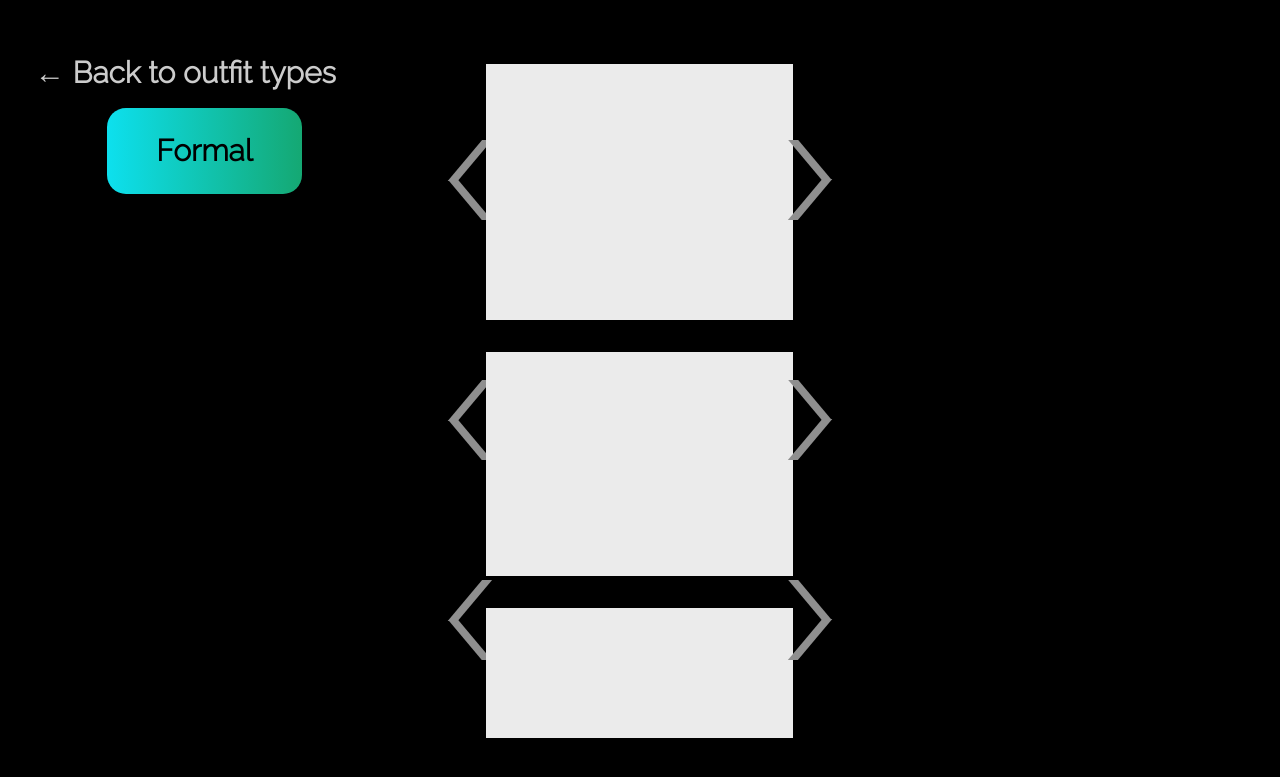
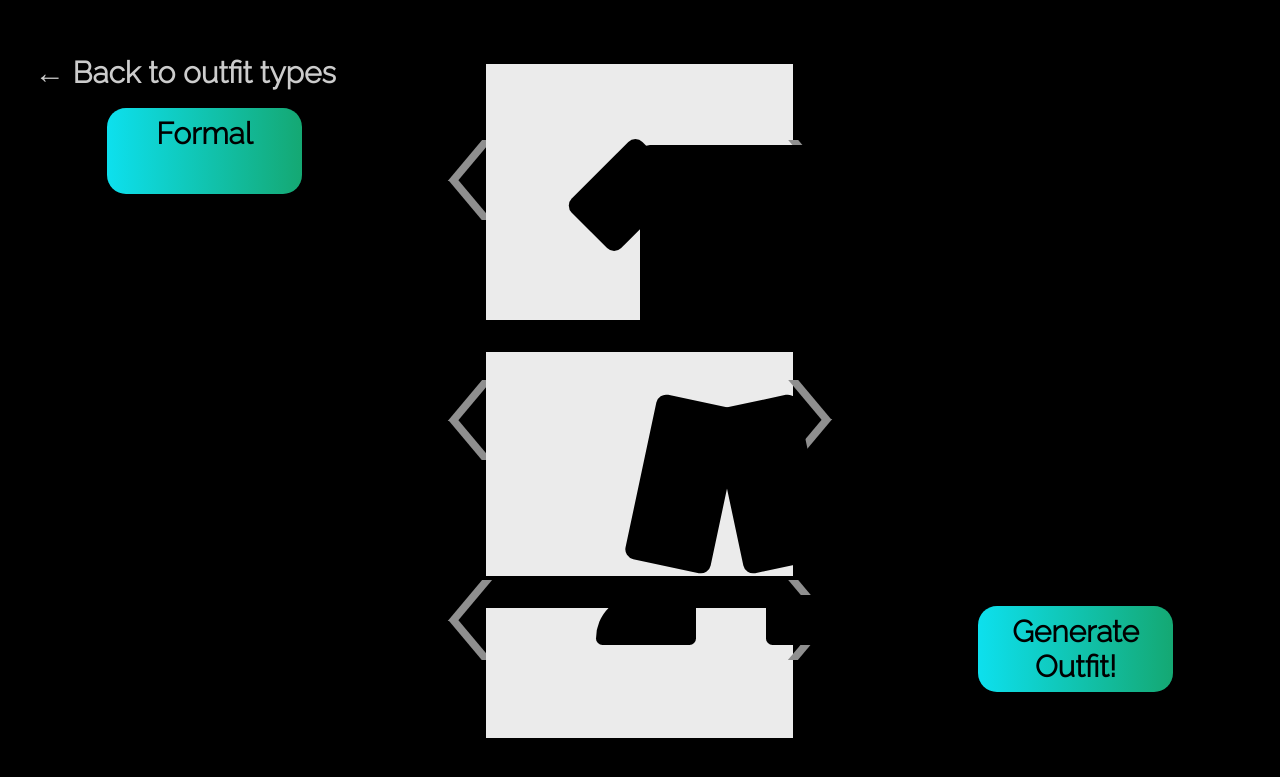
Before and after one commit to alexmatros/hackthenorth_2021, a Django app: page /generate-formal-outfit in a window 1280 px wide. Shown: the top 777 px of the page. Run offline with Django 3.2, Linux system fonts and the light colour scheme.

Commit message:
random outfit generator

```diff
--- a/outfit_generator/static/outfit_generator/outfit_generator.css
+++ b/outfit_generator/static/outfit_generator/outfit_generator.css
@@ -1,6 +1,12 @@
 @import url('https://fonts.googleapis.com/css2?family=Raleway:wght@300&display=swap');
 body {
     background-color: black;
+}
+
+:root {
+    --shirt-color: black;
+    --pants-color: black;
+    --shoes-color: black;
 }
 
 #back {
@@ -37,7 +43,42 @@ body {
 #style-txt {
     position: static;
     width: 171px;
-    height: 35px;
+    height: 70px;
+    left: 24.5px;
+    top: 37.5px;
+    font-family: Raleway;
+    font-style: normal;
+    font-weight: bold;
+    font-size: 30px;
+    line-height: 35px;
+    text-align: center;
+    color: #000000;
+    /* Inside Auto Layout */
+    flex: none;
+    order: 0;
+    flex-grow: 0;
+    margin: 0px 10px;
+}
+
+#generate-bg {
+    display: flex;
+    flex-direction: row;
+    justify-content: center;
+    align-items: center;
+    padding: 0px 76px;
+    position: absolute;
+    right: 8.33%;
+    left: 76.39%;
+    bottom: 13.48%;
+    top: 75.78%;
+    background: linear-gradient(90deg, #0DE0EE 0%, rgba(25, 205, 140, 0.82) 100%);
+    border-radius: 19px;
+}
+
+#generate-txt {
+    position: static;
+    width: 171px;
+    height: 70px;
     left: 24.5px;
     top: 37.5px;
     font-family: Raleway;
@@ -156,7 +197,7 @@ body {
     background: red;
 }
 
-#shirt {
+#shirt-box {
     position: absolute;
     left: 37.99%;
     right: 38.06%;
@@ -165,7 +206,45 @@ body {
     background: #EBEBEB;
 }
 
-#pants {
+.shirt {
+    position: absolute;
+    text-align: center;
+    left: 640px;
+    bottom: 450px;
+    padding: 12px;
+    margin-bottom: 6px;
+    height: 175px;
+    width: 150px;
+    background: var(--shirt-color);
+    border-radius: 10px;
+    z-index: 3;
+}
+
+.shirt::before {
+    content: '';
+    position: absolute;
+    top: 0;
+    left: -50px;
+    height: 50%;
+    width: 40%;
+    background: var(--shirt-color);
+    transform: rotate(45deg);
+    border-radius: 10px;
+}
+
+.shirt::after {
+    content: '';
+    position: absolute;
+    top: 0;
+    right: -50px;
+    height: 50%;
+    width: 40%;
+    background: var(--shirt-color);
+    transform: rotate(-45deg);
+    border-radius: 10px;
+}
+
+#pants-box {
     position: absolute;
     left: 37.99%;
     right: 38.06%;
@@ -174,7 +253,42 @@ body {
     background: #EBEBEB;
 }
 
-#shoes {
+.pants {
+    position: absolute;
+    text-align: center;
+    left: 640px;
+    bottom: 310px;
+    padding: 12px;
+    margin-bottom: 6px;
+    height: 60px;
+    width: 150px;
+}
+
+.pants::before {
+    content: '';
+    position: absolute;
+    top: 0;
+    left: 0;
+    height: 200%;
+    width: 50%;
+    background: var(--pants-color);
+    transform: rotate(12deg);
+    border-radius: 10px;
+}
+
+.pants::after {
+    content: '';
+    position: absolute;
+    top: 0;
+    right: 0;
+    height: 200%;
+    width: 50%;
+    background: var(--pants-color);
+    transform: rotate(-12deg);
+    border-radius: 10px;
+}
+
+#shoes-box {
     position: absolute;
     left: 37.99%;
     right: 38.06%;
@@ -183,11 +297,28 @@ body {
     background: #EBEBEB;
 }
 
+.shoes {
+    position: relative;
+    z-index: 1;
+    margin-top: 595px;
+    margin-left: 588px;
+    width: 100px;
+    height: 50px;
+    background: var(--shoes-color);
+    border-radius: 200px 30px 30px 30px;
+}
+
+#second-shoe {
+    margin-left: 170px;
+    border-radius: 30px 200px 30px 30px;
+}
+
 #shirt-lock {
     position: absolute;
     left: 705px;
     top: 160px;
     display: none;
+    z-index: 2;
 }
 
 #pants-lock {
@@ -203,3 +334,7 @@ body {
     top: 595px;
     display: none;
 }
+
+#generate {
+    position: absolute
+}
--- a/outfit_generator/templates/outfit_generator/outfit_generator.html
+++ b/outfit_generator/templates/outfit_generator/outfit_generator.html
@@ -13,34 +13,52 @@
 
 <body>
     <a href="{% url "select-style-page"%}" id="back">←  Back to outfit types</a>
-    <div id="style-bg"><h1 id="style-txt">{{ style|title }}</h1></div>
+    <div id="style-bg" onload='setLocks()'><h1 id="style-txt">{{ style|title }}</h1></div>
 
     <div id="l-arrow-shirt" onclick='changeColor("shirt", "-1")'></div>
-    <div id="shirt" onclick='toggleLock("shirt-lock", "l-arrow-shirt", "r-arrow-shirt")'></div>
+    <div id="shirt-box" onclick='toggleLock("shirt-lock", "l-arrow-shirt", "r-arrow-shirt")'></div>
     <div id="r-arrow-shirt" onclick='changeColor("shirt", "1")'></div>
 
     <div id="l-arrow-pants" onclick='changeColor("pants", "-1")'></div>
-    <div id="pants" onclick='toggleLock("pants-lock", "l-arrow-pants", "r-arrow-pants")'></div>
+    <div id="pants-box" onclick='toggleLock("pants-lock", "l-arrow-pants", "r-arrow-pants")'></div>
     <div id="r-arrow-pants" onclick='changeColor("pants", "1")'></div>
 
     <div id="l-arrow-shoes" onclick='changeColor("shoes", "-1")'></div>
-    <div id="shoes" onclick='toggleLock("shoes-lock", "l-arrow-shoes", "r-arrow-shoes")'></div>
+    <div id="shoes-box" onclick='toggleLock("shoes-lock", "l-arrow-shoes", "r-arrow-shoes")'></div>
     <div id="r-arrow-shoes" onclick='changeColor("shoes", "1")'></div>
+
+    <div class="shirt"></div>
+    <div class="pants"></div>
+    <div class="shoes" onclick='generateOutfit()'><div class="shoes" id="second-shoe"></div></div>
+
 
     <img src="../../static/outfit_generator/images/lock.png" id="shirt-lock" width="50px" height="50px">
     <img src="../../static/outfit_generator/images/lock.png" id="pants-lock" width="50px" height="50px">
     <img src="../../static/outfit_generator/images/lock.png" id="shoes-lock" width="50px" height="50px">
 
+    <div id="generate-bg" onclick=generateOutfit()><h2 id="generate-txt">Generate Outfit!</h2></div>
+
     <script>
-        const colors = ["#ebebeb", "#00fbff", "#ee00ff", "#2bff00", "#217a39"]
-        var idx_shirt = 0
-        var idx_pants = 0
-        var idx_shoes = 0
+        const colors = ["#000000", "#00d49b", "#adbef7", "#fcba03", "#e34a40", "#e8cfa0", "#8241cc", "#bacc70", "#5816db", "#f7a120"];
+        var idx_shirt = 0;
+        var idx_pants = 0;
+        var idx_shoes = 0;
+
+        var r = document.querySelector(':root');
+
+        function setVariable(variable, newValue) {
+            r.style.setProperty(variable, newValue);
+        }
+
+        function getVariable(variable) {
+            var rs = getComputedStyle(r);
+            return rs.getPropertyValue(variable);
+        }
 
         function changeColor(id, direction) {
             if (id == "shirt") {
                 if (idx_shirt == 0 && parseInt(direction) == -1) {
-                    idx_shirt = colors.length - 1
+                    idx_shirt = colors.length - 1;
                 }
                 else if (idx_shirt == (colors.length - 1) && parseInt(direction) == 1) {
                     idx_shirt = 0
@@ -49,8 +67,11 @@
                     idx_shirt = idx_shirt + parseInt(direction)
                 }
 
-                let newColor = colors[idx_shirt]
-                document.getElementById(id).style.background = newColor
+                let newColor = colors[idx_shirt];
+
+                setVariable("--shirt-color", newColor);
+                // var shirt = document.getElementsByClassName(id)
+                // shirt[0].style.background = newColor
             }
 
             else if (id == "pants") {
@@ -65,7 +86,8 @@
                 }
 
                 let newColor = colors[idx_pants]
-                document.getElementById(id).style.background = newColor
+
+                setVariable("--pants-color", newColor)
             }
 
             else if (id == "shoes") {
@@ -80,8 +102,19 @@
                 }
 
                 let newColor = colors[idx_shoes]
-                document.getElementById(id).style.background = newColor
+                setVariable("--shoes-color", newColor)
             }
+        }
+
+        function setLocks() {
+            var shirt_lock = document.getElementById("shirt-lock")
+            shirt_lock.style.display = "none"
+
+            var pants_lock = document.getElementById("pants-lock")
+            pants_lock.style.display = "none"
+
+            var shoes_lock = document.getElementById("shirt-lock")
+            shoes_lock.style.display = "none"
         }
 
         function toggleLock(lock_id, l_a_id, r_a_id) {
@@ -100,6 +133,21 @@
                 r_a.style.display = "none"
             }
         }
+
+        function generateOutfit() {
+            if (document.getElementById("shirt-lock").style.display !== "block") {
+                var idx = Math.floor(Math.random() * 10);
+                setVariable("--shirt-color", colors[idx])
+            }
+            if (document.getElementById("pants-lock").style.display !== "block") {
+                var idx = Math.floor(Math.random() * 10);
+                setVariable("--pants-color", colors[idx])
+            }
+            if (document.getElementById("shoes-lock").style.display !== "block") {
+                var idx = Math.floor(Math.random() * 10);
+                setVariable("--shoes-color", colors[idx])
+            }
+        }
     </script>
 </body>
 
--- a/outfit_generator/views.py
+++ b/outfit_generator/views.py
@@ -8,7 +8,7 @@ def select_style(request):
     return render(request, "outfit_generator/select_style.html")
 
 def outfit_generator(request, style):
-    style_name = style[style.index("-") + 1:style.rindex("-")]
+    style_name = style[style.index("-") + 1:style.rindex("-")].replace("-", " ")
     return render(request, "outfit_generator/outfit_generator.html", {
         "style": style_name
     })
```
